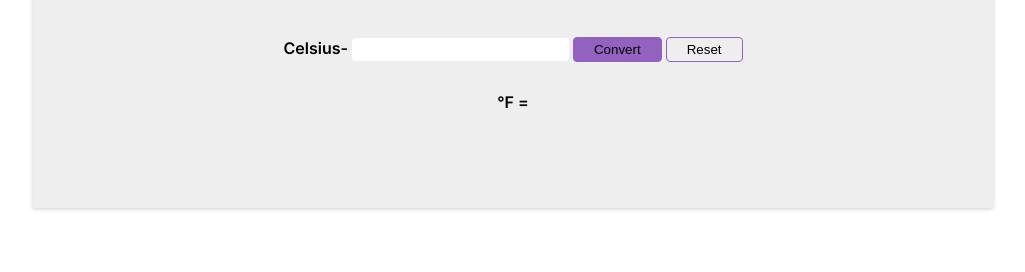
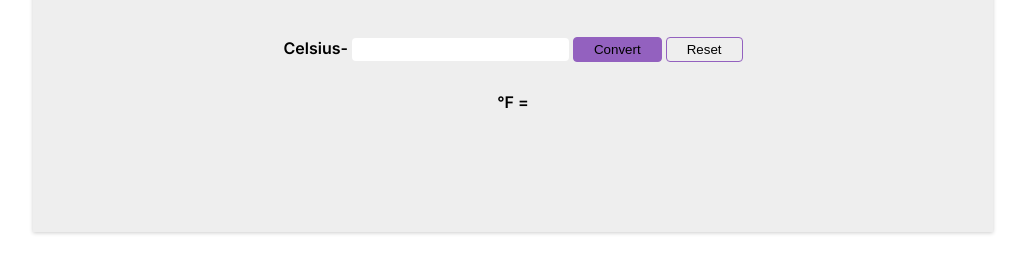
Before and after one commit to Cajaye/Celsius-to-Fahrenheit-Converter, a plain HTML site: page index.html in a window 1280 px wide. Shown: the part 208-480 px from the top of the page, without its empty margins (127-1152 px from the left). Drawn offline with Linux system fonts and the light colour scheme.

Commit message:
minor change

```diff
--- a/css/style.css
+++ b/css/style.css
@@ -11,6 +11,7 @@ section {
   padding: 6rem;
   margin: 0 auto;
   width: 75%;
+  aspect-ratio: 4/1.5;
   background-color: #eee;
   box-shadow: 0px 1px 4px rgba(0, 0, 0, 0.2);
   text-align: center;
```
